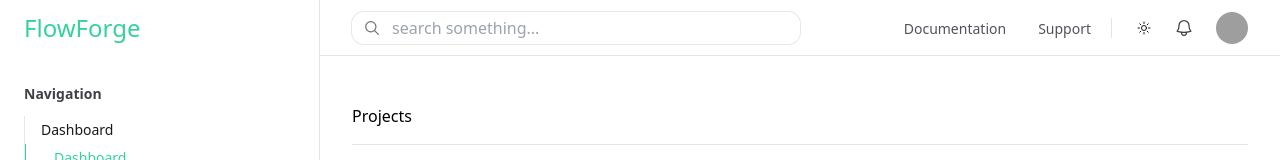
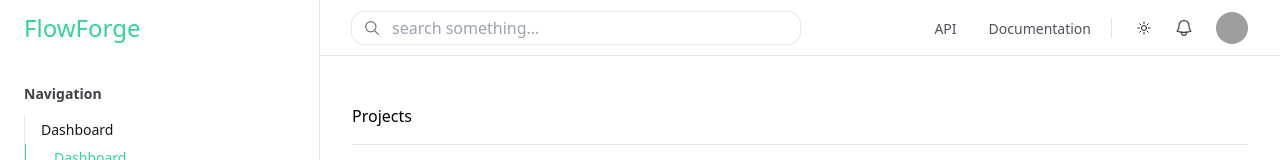
Before and after one commit to aivaras-bankauskas/vuetasks, a Vue app: page / in a window 1280 px wide. Shown: the top 160 px of the page. Built offline with nearby package versions, Linux system fonts and the light colour scheme; grey boxes are pictures that could not be loaded.

Commit message:
NavbarHeaderLink.vue: add NavbarHeaderLink component

```diff
--- /dev/null
+++ b/src/components/links/NavbarHeaderLink.vue
@@ -0,0 +1,17 @@
+<script setup lang="ts">
+
+    defineProps<{
+        title: string;
+        linkTo: string;
+    }>();
+</script>
+
+<template>
+    <li><RouterLink class="text-sm leading-5 text-zinc-600 transition hover:text-primary dark:text-zinc-400 dark:hover:text-primary" :to="linkTo">{{ title }}</RouterLink></li>
+</template>
+
+<style scoped>
+    .navbar-header-link {
+        @apply text-sm leading-5 text-zinc-600 transition hover:text-primary dark:text-zinc-400 dark:hover:text-primary;
+    }
+</style>
--- a/src/views/layouts/HeaderNavigation.vue
+++ b/src/views/layouts/HeaderNavigation.vue
@@ -7,6 +7,7 @@
     import SearchIcon from '@/components/icons/SearchIcon.vue';
     import NotificationIcon from '@/components/icons/NotificationIcon.vue';
     import CompanyNameLink from '@/components/links/CompanyNameLink.vue';
+    import NavbarHeaderLink from '@/components/links/NavbarHeaderLink.vue';
 
     const data = reactive({
         companyName: 'FlowForge',
@@ -44,8 +45,8 @@
         <div class="flex items-center gap-5">
             <nav class="hidden lg:block">
                 <ul role="list" class="flex items-center gap-8">
-                    <li><RouterLink class="navbar-header-link" to="/documentation">Documentation</RouterLink></li>
-                    <li><RouterLink class="navbar-header-link" to="/support">Support</RouterLink></li>
+                    <NavbarHeaderLink  title="API" link-to="/api" />
+                    <NavbarHeaderLink title="Documentation" link-to="/documentation" />
                 </ul>
             </nav>
             <div class="hidden lg:block md:h-5 md:w-px md:bg-gray-light md:dark:bg-gray-dark"></div>
@@ -60,9 +61,6 @@
 </template>
 
 <style scoped>
-    .navbar-header-link {
-        @apply text-sm leading-5 text-zinc-600 transition hover:text-primary dark:text-zinc-400 dark:hover:text-primary;
-    }
     .theme-icon-class {
         @apply hidden md:flex items-center justify-center h-6 w-6 rounded-md transition hover:bg-zinc-900/5 dark:hover:bg-light/5;
     }
--- a/src/views/layouts/SidebarNavigation.vue
+++ b/src/views/layouts/SidebarNavigation.vue
@@ -57,16 +57,16 @@
             </ThemeIcon>
         </li>
         <li class="lg:hidden relitive my-3 hover:text-primary">
-            <NavbarLowerLink title="Documentation" link-to="/documentation">
+            <NavbarLowerLink title="API" link-to="/api">
                 <svg xmlns="http://www.w3.org/2000/svg" fill="none" viewBox="0 0 24 24" stroke-width="1.5" stroke="currentColor" class="w-4 h-4">
-                    <path stroke-linecap="round" stroke-linejoin="round" d="M9 12h3.75M9 15h3.75M9 18h3.75m3 .75H18a2.25 2.25 0 002.25-2.25V6.108c0-1.135-.845-2.098-1.976-2.192a48.424 48.424 0 00-1.123-.08m-5.801 0c-.065.21-.1.433-.1.664 0 .414.336.75.75.75h4.5a.75.75 0 00.75-.75 2.25 2.25 0 00-.1-.664m-5.8 0A2.251 2.251 0 0113.5 2.25H15c1.012 0 1.867.668 2.15 1.586m-5.8 0c-.376.023-.75.05-1.124.08C9.095 4.01 8.25 4.973 8.25 6.108V8.25m0 0H4.875c-.621 0-1.125.504-1.125 1.125v11.25c0 .621.504 1.125 1.125 1.125h9.75c.621 0 1.125-.504 1.125-1.125V9.375c0-.621-.504-1.125-1.125-1.125H8.25zM6.75 12h.008v.008H6.75V12zm0 3h.008v.008H6.75V15zm0 3h.008v.008H6.75V18z" />
+                    <path stroke-linecap="round" stroke-linejoin="round" d="M12 9.75v6.75m0 0l-3-3m3 3l3-3m-8.25 6a4.5 4.5 0 01-1.41-8.775 5.25 5.25 0 0110.233-2.33 3 3 0 013.758 3.848A3.752 3.752 0 0118 19.5H6.75z" />
                 </svg>
             </NavbarLowerLink>
         </li>
         <li class="lg:hidden relitive my-3 hover:text-primary">
-            <NavbarLowerLink title="Support" link-to="/support">
+            <NavbarLowerLink title="Documentation" link-to="/documentation">
                 <svg xmlns="http://www.w3.org/2000/svg" fill="none" viewBox="0 0 24 24" stroke-width="1.5" stroke="currentColor" class="w-4 h-4">
-                    <path stroke-linecap="round" stroke-linejoin="round" d="M18 18.72a9.094 9.094 0 003.741-.479 3 3 0 00-4.682-2.72m.94 3.198l.001.031c0 .225-.012.447-.037.666A11.944 11.944 0 0112 21c-2.17 0-4.207-.576-5.963-1.584A6.062 6.062 0 016 18.719m12 0a5.971 5.971 0 00-.941-3.197m0 0A5.995 5.995 0 0012 12.75a5.995 5.995 0 00-5.058 2.772m0 0a3 3 0 00-4.681 2.72 8.986 8.986 0 003.74.477m.94-3.197a5.971 5.971 0 00-.94 3.197M15 6.75a3 3 0 11-6 0 3 3 0 016 0zm6 3a2.25 2.25 0 11-4.5 0 2.25 2.25 0 014.5 0zm-13.5 0a2.25 2.25 0 11-4.5 0 2.25 2.25 0 014.5 0z" />
+                    <path stroke-linecap="round" stroke-linejoin="round" d="M9 12h3.75M9 15h3.75M9 18h3.75m3 .75H18a2.25 2.25 0 002.25-2.25V6.108c0-1.135-.845-2.098-1.976-2.192a48.424 48.424 0 00-1.123-.08m-5.801 0c-.065.21-.1.433-.1.664 0 .414.336.75.75.75h4.5a.75.75 0 00.75-.75 2.25 2.25 0 00-.1-.664m-5.8 0A2.251 2.251 0 0113.5 2.25H15c1.012 0 1.867.668 2.15 1.586m-5.8 0c-.376.023-.75.05-1.124.08C9.095 4.01 8.25 4.973 8.25 6.108V8.25m0 0H4.875c-.621 0-1.125.504-1.125 1.125v11.25c0 .621.504 1.125 1.125 1.125h9.75c.621 0 1.125-.504 1.125-1.125V9.375c0-.621-.504-1.125-1.125-1.125H8.25zM6.75 12h.008v.008H6.75V12zm0 3h.008v.008H6.75V15zm0 3h.008v.008H6.75V18z" />
                 </svg>
             </NavbarLowerLink>
         </li>
```
